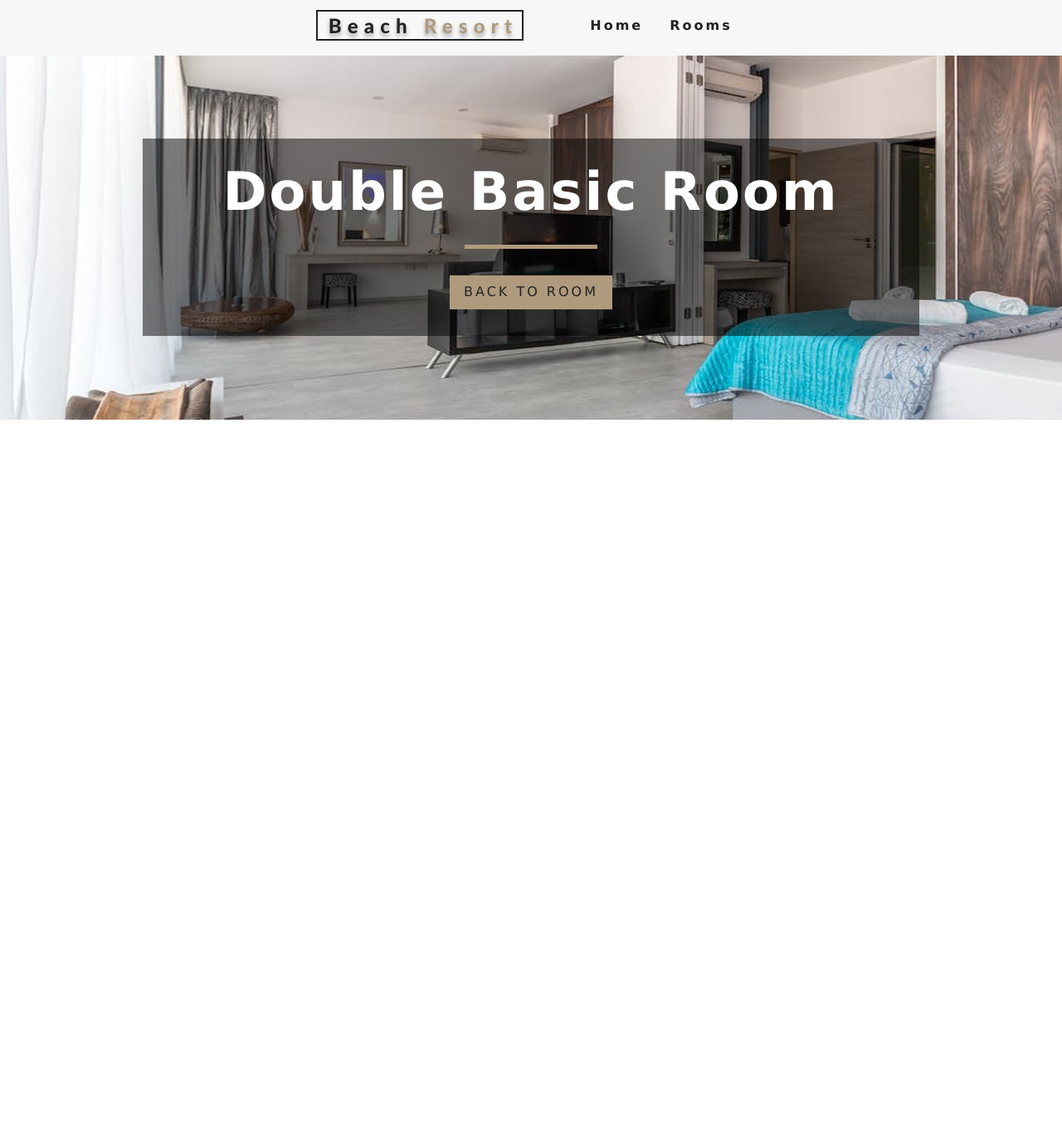
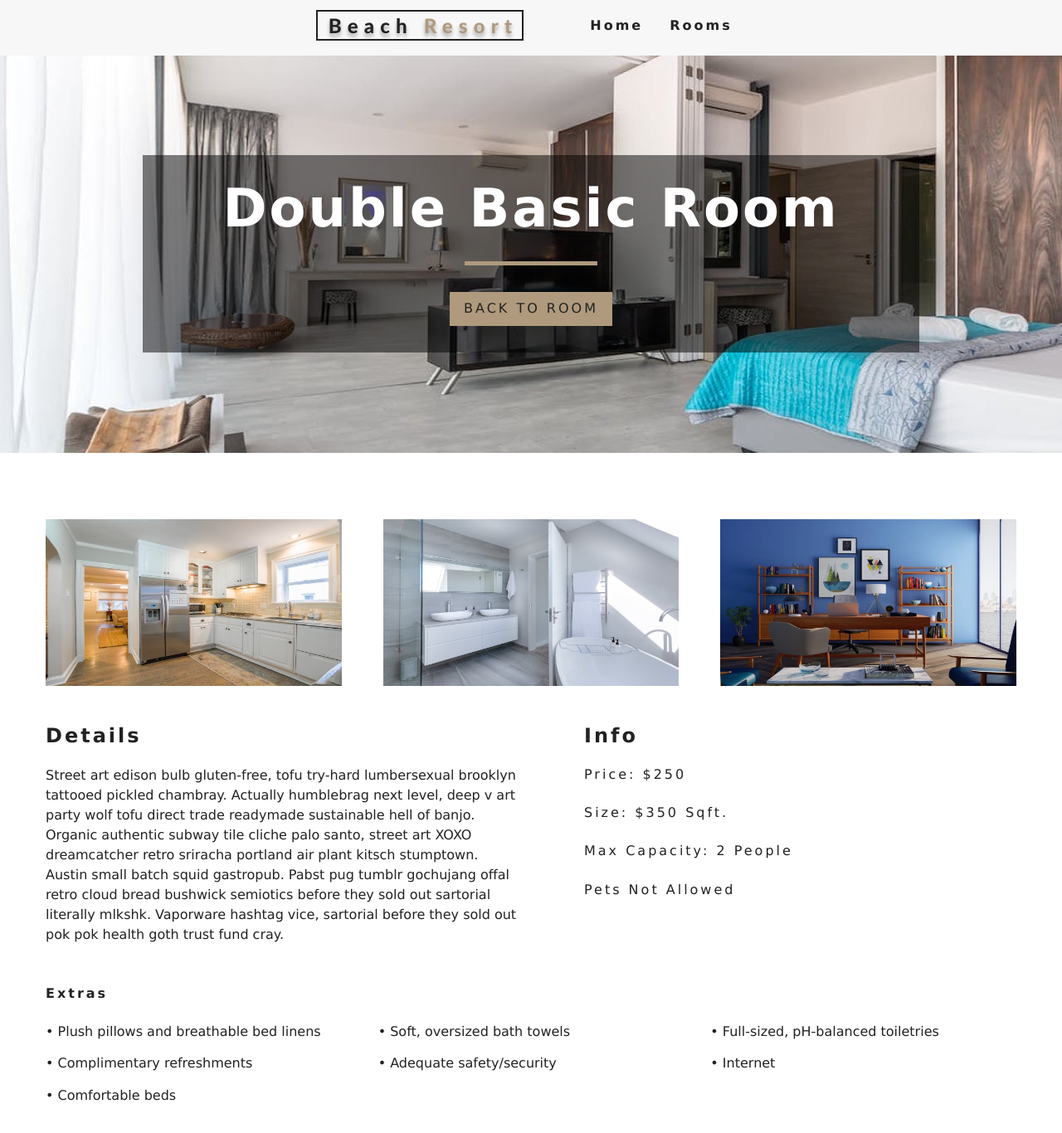
Before and after one commit to DevishBaidawarChhetri/react-beach-resort, a React (Create React App) app: page /rooms/double-basic in a window 1280 px wide. Shown: the top 1366 px of the page at 83% size. Before the commit the page ends 800 px from the top, so only its background shows below. Built offline with nearby package versions, Linux system fonts and the light colour scheme.

Commit message:
Rendered Single Room Details

```diff
--- a/src/components/StyledHero.js
+++ b/src/components/StyledHero.js
@@ -2,7 +2,7 @@
 import defaultImage from '../images/room-1.jpeg';
 
 const StyledHero = styled.header`
-	min-height: 55vh;
+	min-height: 60vh;
   background: url(${ ( props ) => props.img ? props.img : defaultImage }) center/cover no-repeat;
   display: flex;
   align-items: center;
--- a/src/pages/SingleRoom.js
+++ b/src/pages/SingleRoom.js
@@ -5,6 +5,7 @@
 import Banner from '../components/Banner';
 import { RoomContext } from '../Context';
 import StyledHero from '../components/StyledHero';
+import Error from './Error';
 
 export default class SingleRoom extends Component {
 	constructor ( props ) {
@@ -15,6 +16,7 @@
 			defaultBG
 		}
 	}
+
 	static contextType = RoomContext;
 	render () {
 		const { getRoom } = this.context;
@@ -23,18 +25,18 @@
 		if ( !room )
 		{
 			return (
-				<div className="error">
-					<h3>No such room could be found!</h3>
-					<Link to="/rooms" className="btn-primary">
-						Back to rooms
-					</Link>
-				</div>
+				<Error />
 			)
 		}
 
 		const { name, description, capacity, size, price, extras, breakfast, pets, images } = room;
+
+		// Destructuring Array of an Image
+		const [ mainImg, ...defaultImg ] = images;
+
 		return (
-			<StyledHero img={ images[ 0 ] || this.state.defaultBG }>
+			<React.Fragment>
+				<StyledHero img={ mainImg || this.state.defaultBG }>
 					<Banner
 						title={ `${ name } room` }
 					>
@@ -43,6 +45,52 @@
 					</Link>
 					</Banner>
 				</StyledHero>
+				<section className="single-room">
+					<div className="single-room-images">
+						{ defaultImg.map( ( item, index ) => {
+							return <img key={ index } src={ item } alt={ name } />
+						} ) }
+					</div>
+					<div className="single-room-info">
+						<article className="desc">
+							<h3>Details</h3>
+							<p>{ description }</p>
+						</article>
+						<article className="info">
+							<h3>Info</h3>
+							<h6>price: ${ price }</h6>
+							<h6>size: ${ size } Sqft.</h6>
+							<h6>
+								max capacity: {
+									capacity > 1 ? `${ capacity } people` : `${ capacity } person`
+								}
+							</h6>
+							<h6>
+								{
+									pets ? "pets allowed" : "pets not allowed"
+								}
+							</h6>
+							<h6>
+								{
+									breakfast && "free breakfast included"
+								}
+							</h6>
+						</article>
+					</div>
+				</section>
+				<section className="room-extras">
+					<h6>Extras</h6>
+					<ul className="extras">
+						{
+							extras.map( ( item, index ) => {
+								return (
+									<li key="index">• { item }</li>
+								)
+							} )
+						}
+					</ul>
+				</section>
+			</React.Fragment>
 		)
 	}
 }
```
Lines whose indentation alone changed are shown as unchanged.
